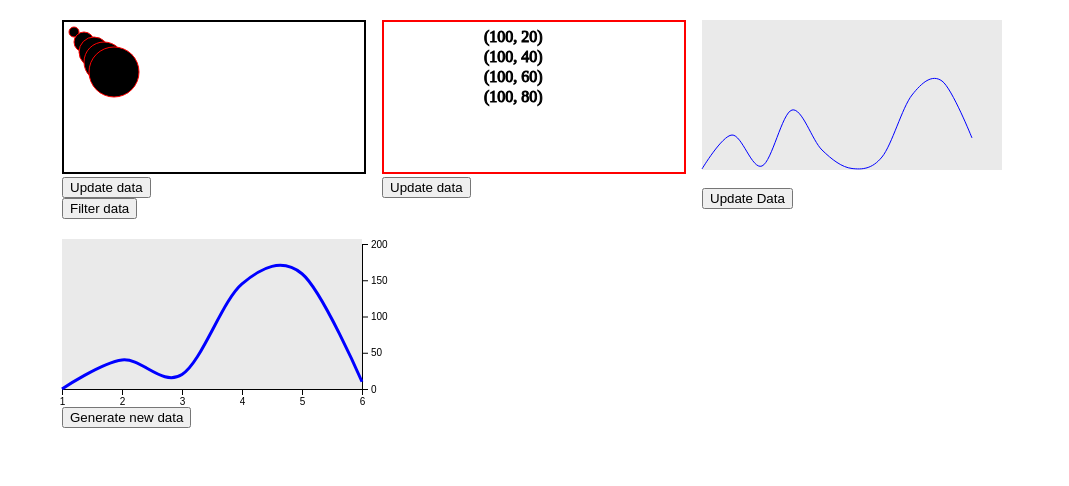
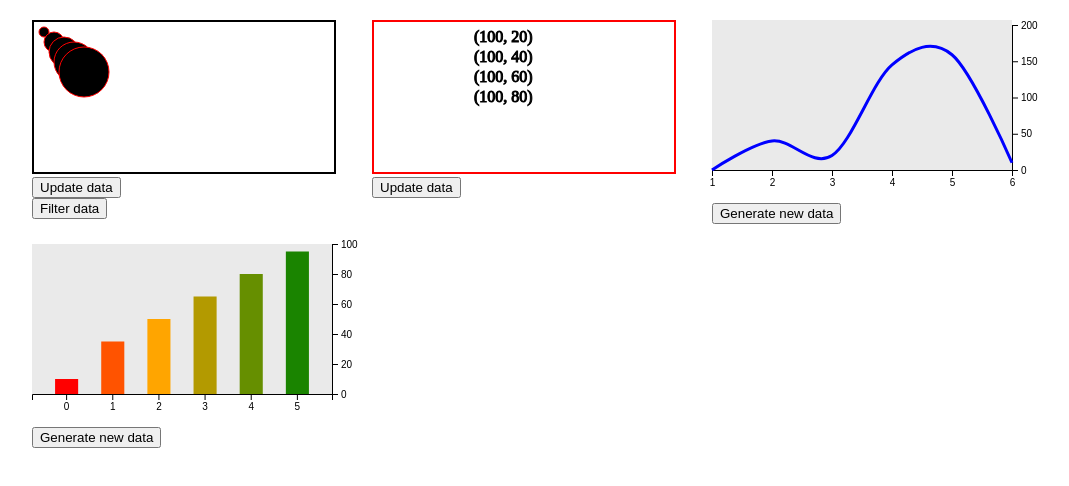
Before and after one commit to nicolasmatthewlee/d3-gallery, a React (Create React App) app: page / in a window 1280 px wide. Shown: the top 486 px of the page, without its empty margins (108-1177 px from the left). Built offline with nearby package versions, Linux system fonts and the light colour scheme.

Commit message:
built animated bar chart with scaleBand, style('transform','scale(1,-1)') to flip the orientation of y-bars, animation with .transition() followed by the attributes to be animated, and the use of a colorscale where a numerical domain is mapped to a range of colors

```diff
--- a/src/App.js
+++ b/src/App.js
@@ -3,6 +3,7 @@ import { Diagram2 } from "./components/diagram-2";
 import { CitiesChart } from "./components/cities-chart";
 import { LineChart } from "./components/line-chart";
 import { AxesScalesChart } from "./components/axes-scales-chart";
+import { AnimatedBarChart } from "./components/animated-bar-chart";
 
 import "./components/styles/app.css";
 
@@ -11,8 +12,8 @@ function App() {
     <div className="App">
       <CircleChart />
       <Diagram2 />
-      <LineChart />
       <AxesScalesChart />
+      <AnimatedBarChart />
     </div>
   );
 }
--- /dev/null
+++ b/src/components/animated-bar-chart.js
@@ -0,0 +1,78 @@
+import {
+  select,
+  scaleLinear,
+  scaleBand,
+  axisBottom,
+  axisRight,
+} from "d3";
+import { useState, useRef, useEffect } from "react";
+
+import "./styles/chart.css";
+
+export const AnimatedBarChart = () => {
+  const svgRef = useRef();
+  const [data, setData] = useState([10, 35, 50, 65, 80, 95]);
+
+  useEffect(() => {
+    const svg = select(svgRef.current);
+
+    // scale data - use scaleBand
+    // to map data to bands with a band width
+    const xScale = scaleBand()
+      .domain(data.map((v, i) => i)) // must explicity define values (not just min,max)
+      .range([0, 300])
+      .padding(0.5); // adds padding and automatically adjusts axis
+
+    const yScale = scaleLinear().domain([0, 100]).range([150, 0]);
+
+    // create axes
+    const xAxis = axisBottom(xScale).ticks(data.length);
+    svg
+      .select(".x-axis")
+      .style("transform", "translateY(150px)")
+      .call(xAxis);
+
+    const yAxis = axisRight(yScale).ticks(5);
+    svg
+      .select(".y-axis")
+      .style("transform", "translateX(300px)")
+      .call(yAxis);
+
+    // create color scale for bars
+    const colorScale = scaleLinear()
+      .domain([20, 50, 100])
+      .range(["red", "orange", "green"])
+      .clamp(true);
+
+    // draw bars
+    // join() will add a rectangle for each data value
+    svg
+      .selectAll(".bar")
+      .data(data)
+      .join("rect")
+      .attr("class", "bar")
+      .attr("value", (v) => v)
+      .style("transform", "scale(1,-1)") // switches orientation of y-axis
+      .attr("x", (v, i) => xScale(i))
+      .attr("width", xScale.bandwidth())
+      .attr("y", -150)
+      .transition()
+      .attr("fill", (v) => colorScale(v))
+      .attr("height", (v) => 150 - yScale(v)); // the property to be transitioned must come after transition()
+  }, [data]);
+
+  return (
+    <div>
+      <svg className="chart" ref={svgRef}>
+        <g className="x-axis" />
+        <g className="y-axis" />
+      </svg>
+      <br />
+      <button
+        onClick={() => setData(data.map((n) => Math.random() * 100))}
+      >
+        Generate new data
+      </button>
+    </div>
+  );
+};
--- a/src/components/styles/app.css
+++ b/src/components/styles/app.css
@@ -1,7 +1,8 @@
 .App {
     padding: 20px;
     display: grid;
-    grid-template-columns: repeat(auto-fit,300px);
+    grid-template-columns: repeat(auto-fit,320px);
+    /* ^^ 320px to account for margin */
     gap: 20px;
 
     justify-content: center;
--- a/src/components/styles/chart.css
+++ b/src/components/styles/chart.css
@@ -1,5 +1,5 @@
 .chart {
     overflow: visible;
-    margin-bottom: 15px;
+    margin: 0px 20px 30px 0px;
     background-color: rgb(234, 234, 234);
 }
```
